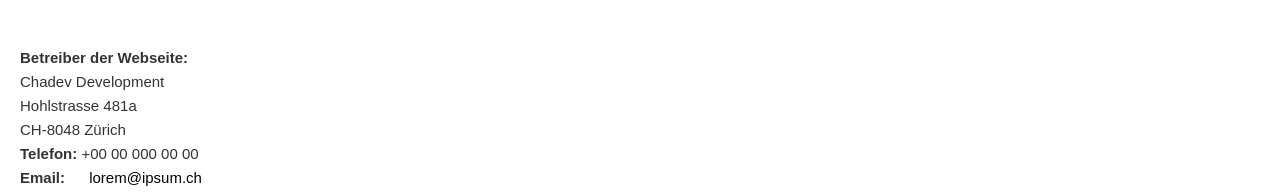
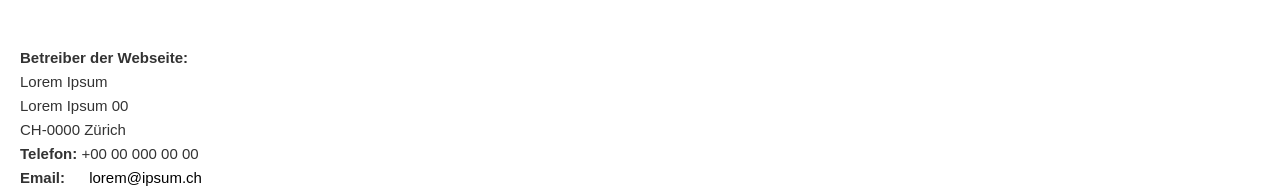
Before and after one commit to noahburren/prestigeparf-m, a React (Create React App) app: page /impressum in a window 1280 px wide. Shown: the part 182-374 px from the top of the page. Built offline with nearby package versions, Linux system fonts and the light colour scheme.

Commit message:
änderung

```diff
--- a/src/Impressum.js
+++ b/src/Impressum.js
@@ -7,9 +7,9 @@
     <div className="impressum">
       <h1>Impressum</h1>
       <p><strong>Betreiber der Webseite:</strong></p>
-      <p>Chadev Development</p>
-      <p>Hohlstrasse 481a</p>
-      <p>CH-8048 Zürich</p>
+      <p>Lorem Ipsum</p>
+      <p>Lorem Ipsum 00</p>
+      <p>CH-0000 Zürich</p>
 
       <p><strong>Telefon:</strong> +00 00 000 00 00</p>
       <p><strong>Email:</strong> <a href="mailto:lorem@ipsum.ch">lorem@ipsum.ch</a></p>
```
